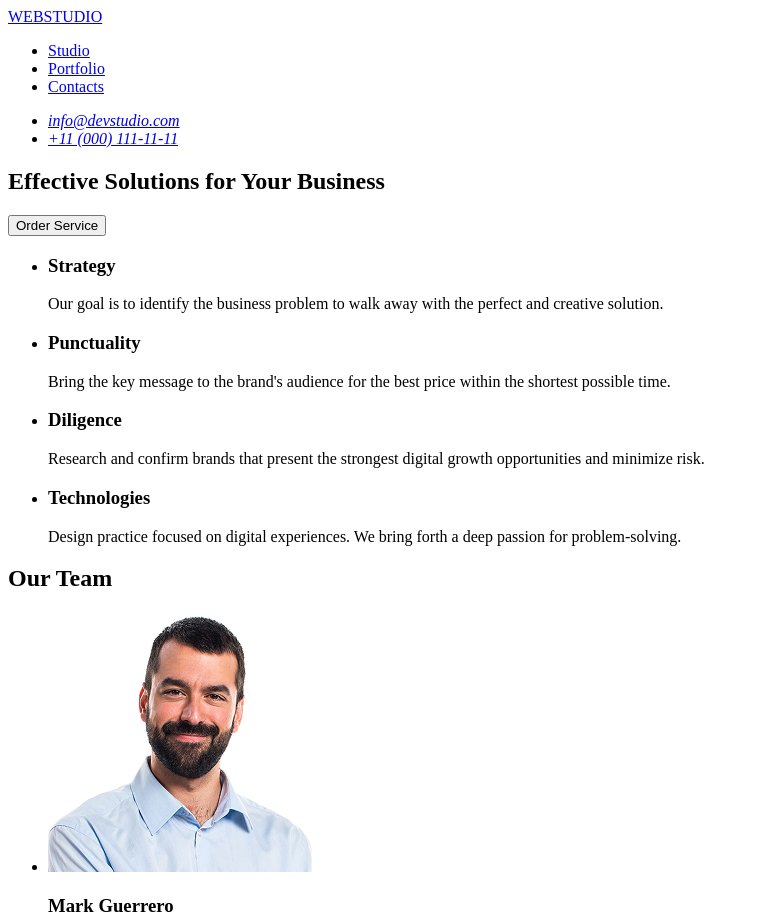
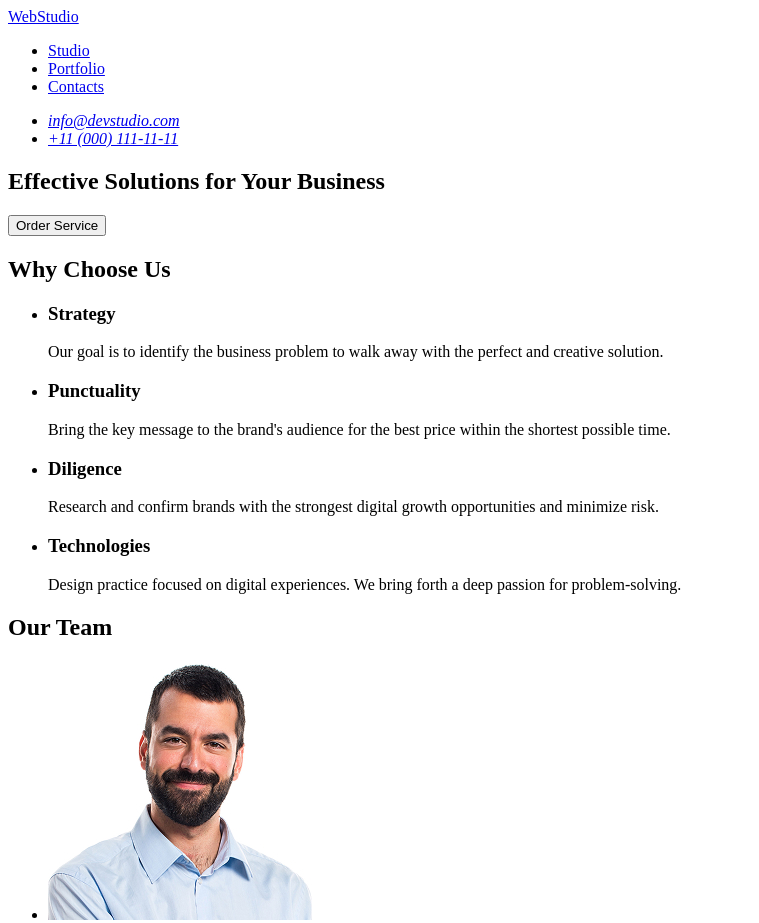
Before and after one commit to Magio-ore/goit-markup-hw-01, a plain HTML site: page index.html in a window 1280 px wide. Shown: the top 923 px of the page, without its empty margins (0-759 px from the left). Drawn offline with Linux system fonts and the light colour scheme.

Commit message:
fix code

```diff
--- a/index.html
+++ b/index.html
@@ -10,7 +10,7 @@
 <body>
     <header>
         <nav>
-            <a href="./index.html">WEBSTUDIO</a>
+            <a href="./index.html">WebStudio</a>
 
             <ul>
                 <li>
@@ -50,6 +50,7 @@
 
         <!-- Section 1 -->
         <section>
+            <h2>Why Choose Us</h2>
             <ul>
                 <!-- Feature 1 -->
                 <li>
@@ -73,8 +74,7 @@
                 <li>
                     <h3>Diligence</h3>
                     <p>
-                        Research and confirm brands that present the strongest digital growth opportunities and minimize
-                        risk.
+                        Research and confirm brands with the strongest digital growth opportunities and minimize risk.
                     </p>
                 </li>
 
@@ -120,7 +120,7 @@
     </main>
 
     <footer>
-        <a href="./index.html">WEBSTUDIO</a>
+        <a href="./index.html">WebStudio</a>
         <p>
             Increase the flow of customers and sales for your business with digital marketing & growth solutions.
         </p>
```
